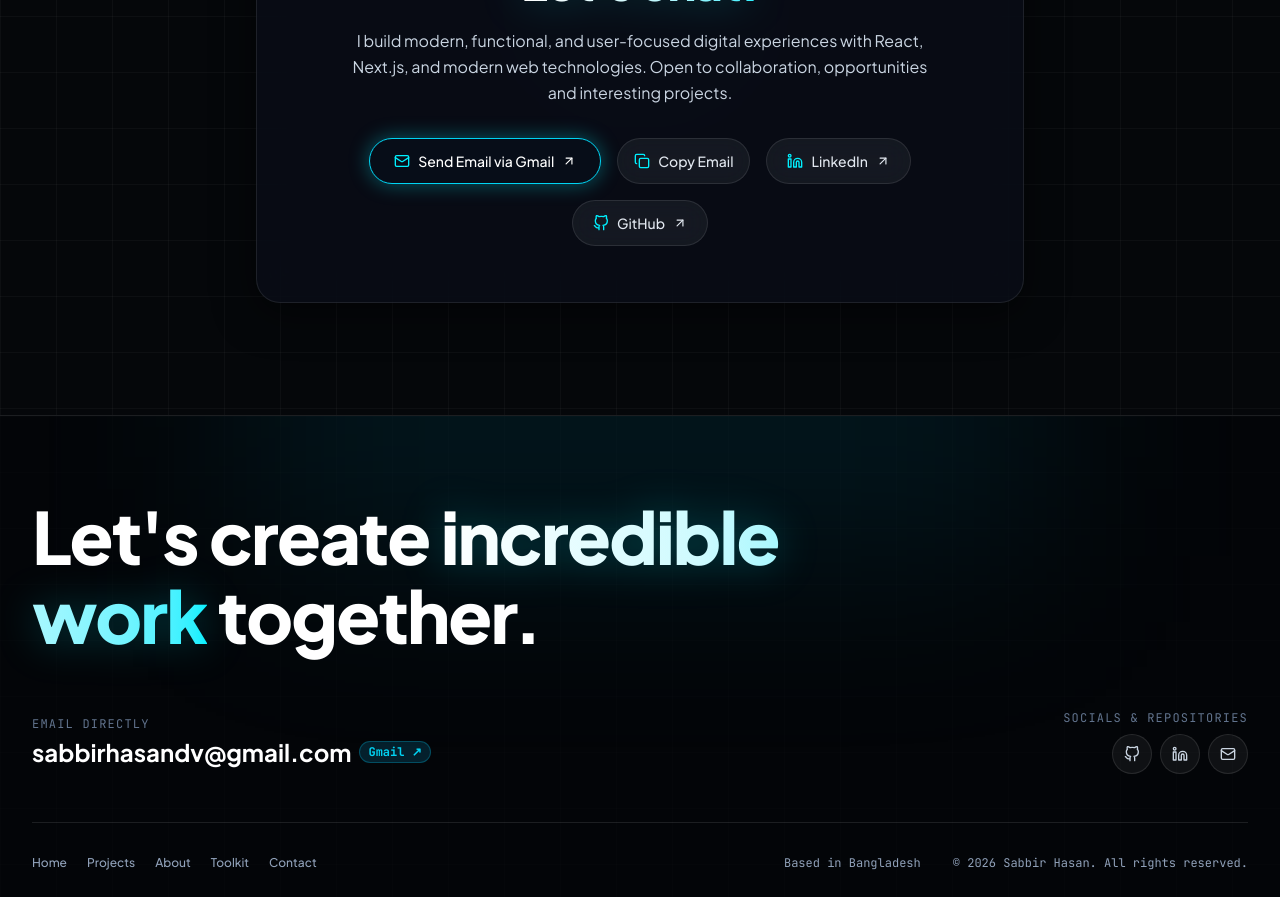
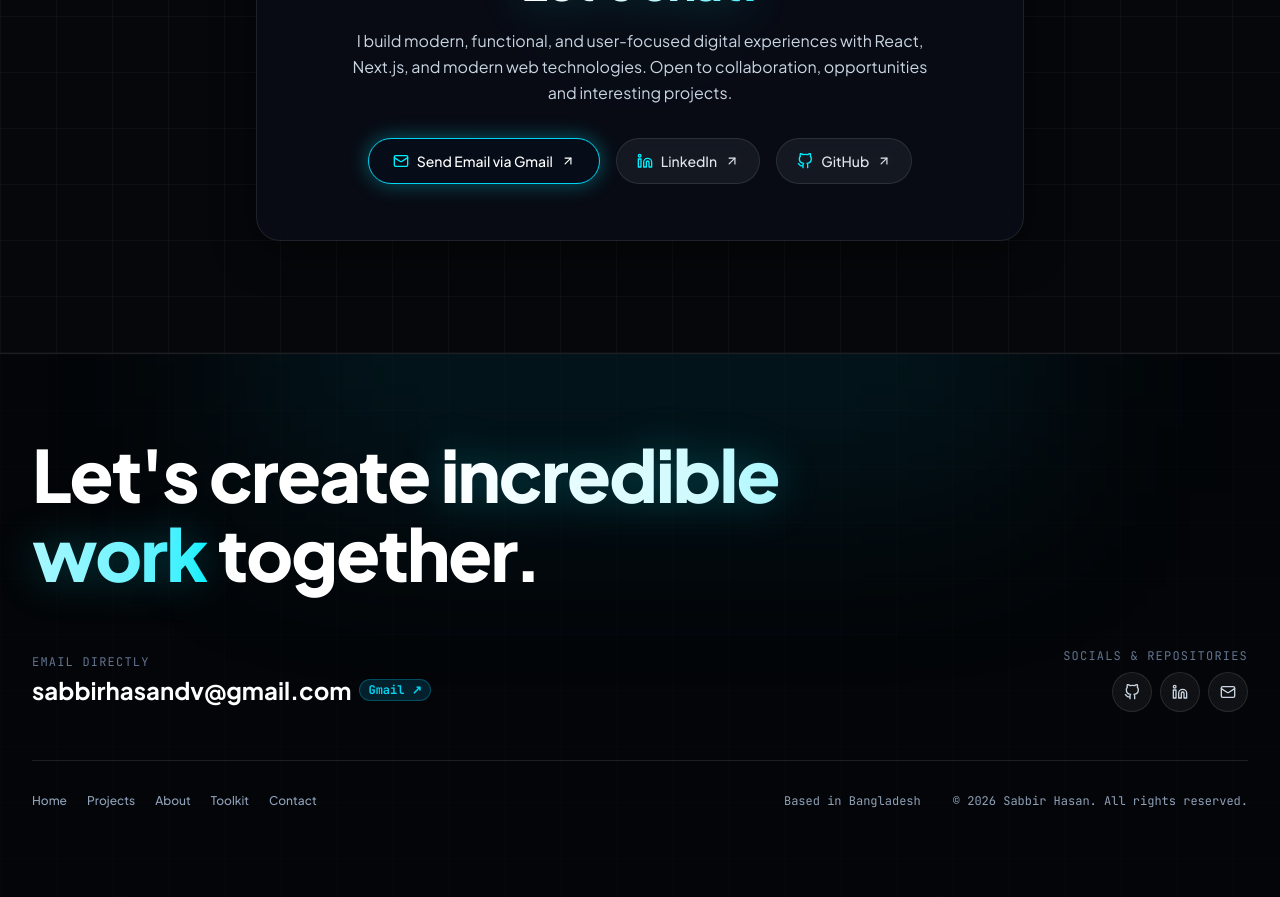
Before and after one commit to sabbirdv/portfolio, a Next.js app: page / in a window 1280 px wide. Shown: the part 4800-5697 px from the top of the page. Built offline with nearby package versions, Linux system fonts and the light colour scheme.

Commit message:
feat(contact): remove copy email button from Let's Chat section

```diff
--- a/src/components/Contact.tsx
+++ b/src/components/Contact.tsx
@@ -1,21 +1,13 @@
 "use client";
 
-import React, { useState } from "react";
+import React from "react";
 import Image from "next/image";
 import { motion } from "framer-motion";
-import { Mail, ArrowUpRight, Copy, Check } from "lucide-react";
+import { Mail, ArrowUpRight } from "lucide-react";
 import { GithubIcon, LinkedinIcon } from "@/components/Icons";
 import { portfolioData } from "@/data/portfolio";
 
 export default function Contact() {
-  const [copied, setCopied] = useState(false);
-
-  const handleCopyEmail = () => {
-    navigator.clipboard.writeText(portfolioData.email);
-    setCopied(true);
-    setTimeout(() => setCopied(false), 2500);
-  };
-
   const gmailComposeUrl = `https://mail.google.com/mail/?view=cm&fs=1&to=${portfolioData.email}`;
 
   return (
@@ -79,26 +71,6 @@ export default function Contact() {
             <ArrowUpRight className="w-3.5 h-3.5 transition-transform group-hover:translate-x-0.5 group-hover:-translate-y-0.5" />
           </a>
 
-          {/* Quick Copy Email Button */}
-          <button
-            type="button"
-            onClick={handleCopyEmail}
-            title="Copy email address to clipboard"
-            className="group inline-flex items-center gap-2 px-4 py-3 rounded-full bg-white/5 border border-white/10 hover:border-cyan-400 hover:shadow-[0_0_20px_rgba(0,240,255,0.35)] text-slate-200 hover:text-white font-medium text-xs sm:text-sm backdrop-blur-md transition-all duration-300 hover:scale-[1.02] active:scale-[0.98] cursor-pointer"
-          >
-            {copied ? (
-              <>
-                <Check className="w-4 h-4 text-emerald-400" />
-                <span className="text-emerald-400 font-semibold">Copied!</span>
-              </>
-            ) : (
-              <>
-                <Copy className="w-4 h-4 text-[#00F0FF]" />
-                <span>Copy Email</span>
-              </>
-            )}
-          </button>
-
           {/* LinkedIn Button */}
           <a
             href={portfolioData.socials.find((s) => s.name === "LinkedIn")?.url || "https://linkedin.com"}
```
